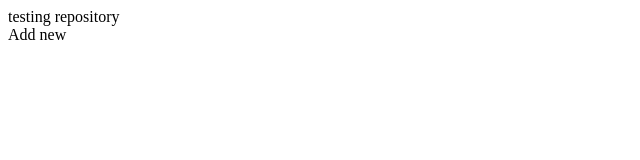
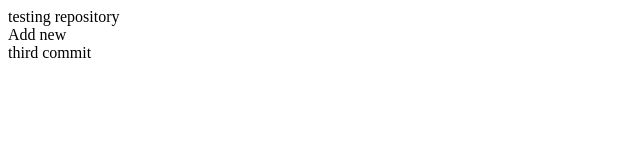
Before and after one commit to Ehkalu/testrepo, a plain HTML site: page index.html in a window 1280 px wide. Shown: the whole page, without its empty margins (0-640 px from the left). Drawn offline with Linux system fonts and the light colour scheme.

Commit message:
Third Commit

```diff
--- a/index.html
+++ b/index.html
@@ -11,5 +11,6 @@
     <body>
         <div>testing repository </div>
         <div>Add new</div>
+        <div> third commit </div>
     </body>
 </html>
```
